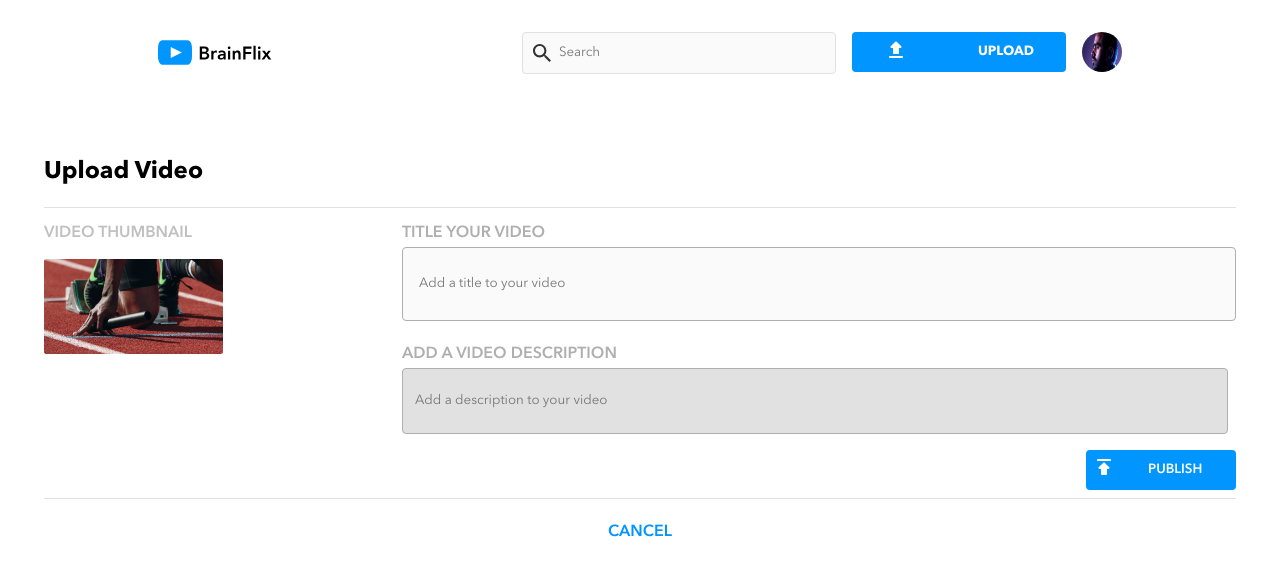
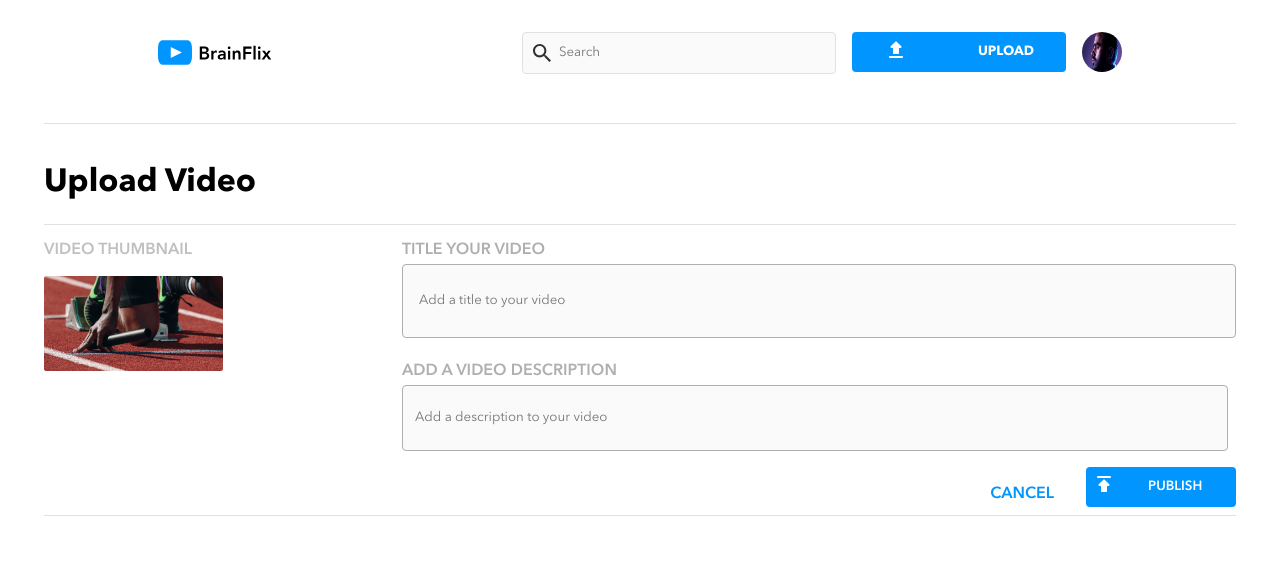
Before and after one commit to Fayo08/favour-oyende-brainflix, a React (Vite) app: page /upload in a window 1280 px wide. Shown: the top 576 px of the page. Built offline with nearby package versions, Linux system fonts and the light colour scheme; the HTML template or start-up script is replaced by a standard one.

Commit message:
making final commit to develop

```diff
--- a/src/App.scss
+++ b/src/App.scss
@@ -7,10 +7,11 @@
   font-weight: normal;
     font-style: normal;
 
+
 }
 .app{
   margin: 0;
-padding: 0;
+  padding: 0;
   @include desktop{
     padding: $Padding-between-components
 }
--- a/src/components/Header/Header.scss
+++ b/src/components/Header/Header.scss
@@ -43,7 +43,7 @@
         display: flex;
         justify-content: space-between;
         flex-direction: column;
-        gap: 4px ;
+        gap: .25rem ;
 
     @include tablet {
       display: flex;
@@ -65,8 +65,8 @@
 
 
     &__control {
-      width: 204px;
-      height: 36px;
+      width: 9.375rem;
+      height: 2.25rem;
       border: 1px solid $Mercury;
       border-radius: $border-radius;
       padding: 0 $Padding-before-headlines ;
@@ -75,14 +75,14 @@
 
 
       @include tablet {
-        width: 240px;
-        height: 40px;
+        width: 15rem;
+        height: 2.5rem;
         background-color: $Alabaster;
       }
 
       @include desktop {
-        width: 240px;
-        height: 40px;
+        width: 15rem;
+        height: 2.5rem;
       }
     }
 
@@ -123,8 +123,8 @@
     font-weight: $text-weight-buttons-m;
 
     @include tablet {
-      padding-left: 32px;
-      padding-right: 32px;
+      padding-left: 2rem;
+      padding-right: 2rem;
       justify-content: left;
     }
 
@@ -133,7 +133,7 @@
     }
 
     &--icon {
-      margin-right: 70px;
+      margin-right: 4.375rem;
     }
   }
 
--- a/src/components/Hero/Hero.scss
+++ b/src/components/Hero/Hero.scss
@@ -11,38 +11,8 @@
     width: 100%;
   }
 
-    &--controlContainer {
-      display: flex;
-      justify-content: space-around;
-      align-items: center;
-      position: absolute;
-      position: absolute;
-      top: 8rem;
-      left: 0.2rem;
-      gap: 0.5rem;
-
-      @include tablet {
-        bottom: -14rem;
-        left: 2rem;
-        gap: 3rem;
-      }
-      @include desktop {
-        bottom: -21rem;
-        gap: 2rem;
-        right: 3rem;
-      }
-    }
-
-    &--controls {
-      background-color: $BandSite-Darkblack-overlay;
-      width: fit-content;
-      display: flex;
-      padding: 6px;
-      border-radius: $border-radius;
 
 
-
-    }
 
     &__title {
       font-weight: 800;
--- a/src/components/HeroDetails/HeroDetails.scss
+++ b/src/components/HeroDetails/HeroDetails.scss
@@ -35,25 +35,6 @@
     font-weight: $text-weight-subheader;
   }
 
-  //   &__player {
-  //     width: 100%;
-  //     aspect-ratio: 16/9;
-
-  //     &--container {
-  //       position: relative;
-  //       display: flex;
-  //       justify-content: center;
-  //       flex-direction: column;
-
-  //       @include tablet {
-  //         flex-direction: column;
-  //       }
-  //       @include desktop {
-  //         // bottom: -29rem;
-  //         gap: 2rem;
-  //       }
-  //     }
-
   &__timestamp {
     color: $Silver;
   }
@@ -63,6 +44,7 @@
     border-top: 1px solid $Mercury;
     border-bottom: 1px solid $Mercury;
     gap: $Padding-between-components-m;
+    align-items: center;
 
     @include tablet {
       display: flex;
@@ -81,7 +63,11 @@
   }
 
   &__content1,
-  &__content2 {
+  &__content2{
+
+    display: flex;
+    flex-direction: column;
+
     @include tablet {
       display: flex;
       gap: $Padding-between-components;
--- a/src/components/VideoItem/VideoItem.scss
+++ b/src/components/VideoItem/VideoItem.scss
@@ -9,8 +9,8 @@
   gap: $Padding-between-components-m;
 
   &__thumbnail {
-    width: 100px;
-    height: 100px;
+    width: 6.25rem;
+    height: 6.25rem;
     border-radius: $border-radius;
   }
 
--- a/src/pages/VideoUploadPage/VideoUploadPage.jsx
+++ b/src/pages/VideoUploadPage/VideoUploadPage.jsx
@@ -46,12 +46,12 @@ function VideoUploadPage({}) {
     }
   };
   return (
-    <div className="video-upload-container">
-      <h2 className="Upload_title">Upload Video</h2>
+    <div className="videoUpload">
+      <h1 className="videoUpload__title">Upload Video</h1>
 
-      <div className="borders">
-        <div>
-          <p className="Video_thumbnail">VIDEO THUMBNAIL</p>
+      <div className="videoUpload__borders">
+        <div className="" >
+          <p className="videoUpload__thumbnail">VIDEO THUMBNAIL</p>
 
           <img
             src={VideoThumbnail}
@@ -59,8 +59,8 @@ function VideoUploadPage({}) {
             className="img_upload"
           />
         </div>
-        <form action="" onSubmit={handleSubmit} className="form">
-          <div className="form_group">
+        <form action="" onSubmit={handleSubmit} className="videoUpload__form">
+          <div className="videoUpload__formgroup">
             <label className="label" htmlFor="title">
               TITLE YOUR VIDEO
             </label>
@@ -70,11 +70,11 @@ function VideoUploadPage({}) {
               id="title"
               onChange={handleInputChange}
               value={values.title}
-              className="form_control_1"
+              className="videoUpload__form_control_1"
               placeholder="Add a title to your video"
             />
           </div>
-          <div className="form_group">
+          <div className="videoUpload__formgroup">
             <label className="label" htmlFor="desc">
               ADD A VIDEO DESCRIPTION
             </label>
@@ -84,13 +84,14 @@ function VideoUploadPage({}) {
               onChange={handleInputChange}
               value={values.description}
               id="description"
-              className="form_control_2"
+              className="videoUpload__form_control_2"
               placeholder="Add a description to your video"
             />
           </div>
 
-          <div className="buttons">
-            <button type="submit" className="upload-button">
+          <div className="videoUpload__buttons">
+
+            <button type="submit" className="videoUpload__button">
               <span>
                 <img
                   className="publish-icon"
@@ -100,11 +101,12 @@ function VideoUploadPage({}) {
               </span>
               PUBLISH{" "}
             </button>
+      <div className="Cancel_button">CANCEL</div>
+
           </div>
         </form>
       </div>
 
-      <div className="Cancel_button">CANCEL</div>
     </div>
   );
 }
--- a/src/pages/VideoUploadPage/VideoUploadpage.scss
+++ b/src/pages/VideoUploadPage/VideoUploadpage.scss
@@ -2,27 +2,34 @@
 @use "../../styles/partials/variables" as *;
 @use "../../styles/partials/typography" as *;
 
-.video-upload-container {
-  padding: $Padding-between-components-m;
+.videoUpload{
+  padding: 0 $Padding-between-components-m;
+  box-sizing: border-box;
+
+
+&__title {
+  font-weight: 700;
+  border-top: 1px solid $Mercury;
+  padding-top: 1rem;
+
   @include tablet {
-    padding: $Padding-between-components;
+    font-weight: 700;
+    padding-top: 2rem;
   }
 
   @include desktop {
-    padding: $Padding-before-headlines;
+    font-weight: 700;
+    padding-top: 2.5rem;
   }
 }
-.form {
-  @include desktop {
-    width: 100%;
-  }
-}
-.borders {
-  border-top: 1px solid $Mercury;
+
+&__borders {
+
   border-bottom: 1px solid $Mercury;
   margin-bottom: $Padding-after-headlines-m;
 
   @include tablet {
+    border-top: 1px solid $Mercury;
     margin-bottom: $Padding-after-headlines;
   }
 
@@ -33,35 +40,132 @@
   }
 }
 
-.Upload_title {
-  font-weight: 700;
+&__thumbnail {
+  font-weight: 600;
+  color: silver;
+}
+
+&__buttons {
 
   @include tablet {
-    font-weight: 700;
+    display: flex;
+    flex-direction: row-reverse;
+    gap: 2rem;
+    align-items: center;
   }
 
   @include desktop {
-    font-weight: 700;
+    display: flex;
+    height: 2.5rem;
+    flex-direction: row-reverse;
+    gap: 2rem;
+    align-items: center;
   }
 }
+
+&__form {
+  @include desktop {
+    width: 100%;
+  }
+}
+
+
+&__formgroup {
+  display: flex;
+  flex-direction: column;
+  gap: 0.25rem;
+  margin-top: $Padding-after-headlines-m;
+  margin-bottom: $Padding-before-headlines-m;
+}
+&__form_control_1 {
+  height: 1.5rem;
+  width: 15.5rem;
+  border: 1px solid $Silver;
+  background-color: $Mercury;
+  border-radius: $border-radius;
+  padding: 12px;
+
+  background-color: $Alabaster;
+
+  @include tablet {
+    height: 0.5rem;
+    padding: 1rem;
+    width: 85vw;
+  }
+
+  @include desktop {
+    height: 2.5rem;
+    padding: 1rem;
+    width: 50rem;
+  }
+}
+
+&__form_control_2 {
+  height: 2.625rem;
+  width: 15.5rem;
+  border: 1px solid $Silver;
+  padding: .75rem;
+  border-radius: $border-radius;
+  background-color: $Alabaster;
+
+  @include tablet {
+    height: 3.5rem;
+    width: 85vw;
+  }
+
+  @include desktop {
+    height: 2.5rem;
+    width: 50rem;
+  }
+}
+&__button {
+  width: 100%;
+  color: white;
+  background-color: $BrainFlix-blue;
+  display: flex;
+  justify-content: left;
+  align-items: center;
+  border: none;
+  height: 2.5rem;
+  border-radius: $border-radius;
+  margin-bottom: $Padding-after-headlines-m;
+  font-weight: 600;
+
+  @include tablet {
+    width: 9.375rem;
+    justify-content: left;
+  }
+
+  @include desktop {
+    width: 9.375rem;
+  }
+}
+
+
+
+  @include tablet {
+    padding: 0 $Padding-between-components;
+  }
+
+  @include desktop {
+    padding:  0 $Padding-before-headlines;
+  }
+}
+
+
+
+
+
+
 
 .label {
   color: $Silver;
   font-weight: 600;
 }
 
-.Video_thumbnail {
-  font-weight: 600;
-  color: silver;
-}
 
-.form_group {
-  display: flex;
-  flex-direction: column;
-  gap: 0.25rem;
-  margin-top: $Padding-after-headlines-m;
-  margin-bottom: $Padding-before-headlines-m;
-}
+
+
 
 .img_upload {
   width: 100%;
@@ -75,70 +179,11 @@
   }
 }
 
-.form_control_1 {
-  height: 36px;
-  width: 240px;
-  border: 1px solid $Silver;
-  background-color: $Mercury;
-  border-radius: $border-radius;
-  padding: 12px;
 
-  background-color: $Alabaster;
 
-  @include tablet {
-    height: 2.5rem;
-    padding: 16px;
-    width: 100%;
-  }
 
-  @include desktop {
-    height: 2.5rem;
-    padding: 16px;
-    width: 50rem;
-  }
-}
 
-.form_control_2 {
-  height: 36px;
-  width: 240px;
-  border: 1px solid $Silver;
-  padding: 12px;
-  border-radius: $border-radius;
-  background-color: $Mercury;
 
-  @include tablet {
-    height: 2.5rem;
-    width: 100%;
-  }
-
-  @include desktop {
-    height: 2.5rem;
-    width: 50rem;
-  }
-}
-
-.upload-button {
-  width: 100%;
-  color: white;
-  background-color: $BrainFlix-blue;
-  display: flex;
-  justify-content: left;
-  align-items: center;
-  border: none;
-  height: 40px;
-  border-radius: $border-radius;
-  margin-bottom: $Padding-after-headlines-m;
-  font-weight: 600;
-
-  @include tablet {
-    width: 9.375rem;
-    justify-content: left;
-  }
-
-  @include desktop {
-    width: 9.375rem;
-  }
-}
 
 .publish-icon {
   margin-right: 5.5rem;
@@ -157,20 +202,3 @@
   color: $BrainFlix-blue;
   font-weight: 600;
 }
-
-.buttons {
-  @include tablet {
-    display: flex;
-    flex-direction: row-reverse;
-    gap: 32px;
-    align-items: center;
-  }
-
-  @include desktop {
-    display: flex;
-    height: 2.5rem;
-    flex-direction: row-reverse;
-    gap: 2rem;
-    align-items: center;
-  }
-}
```
